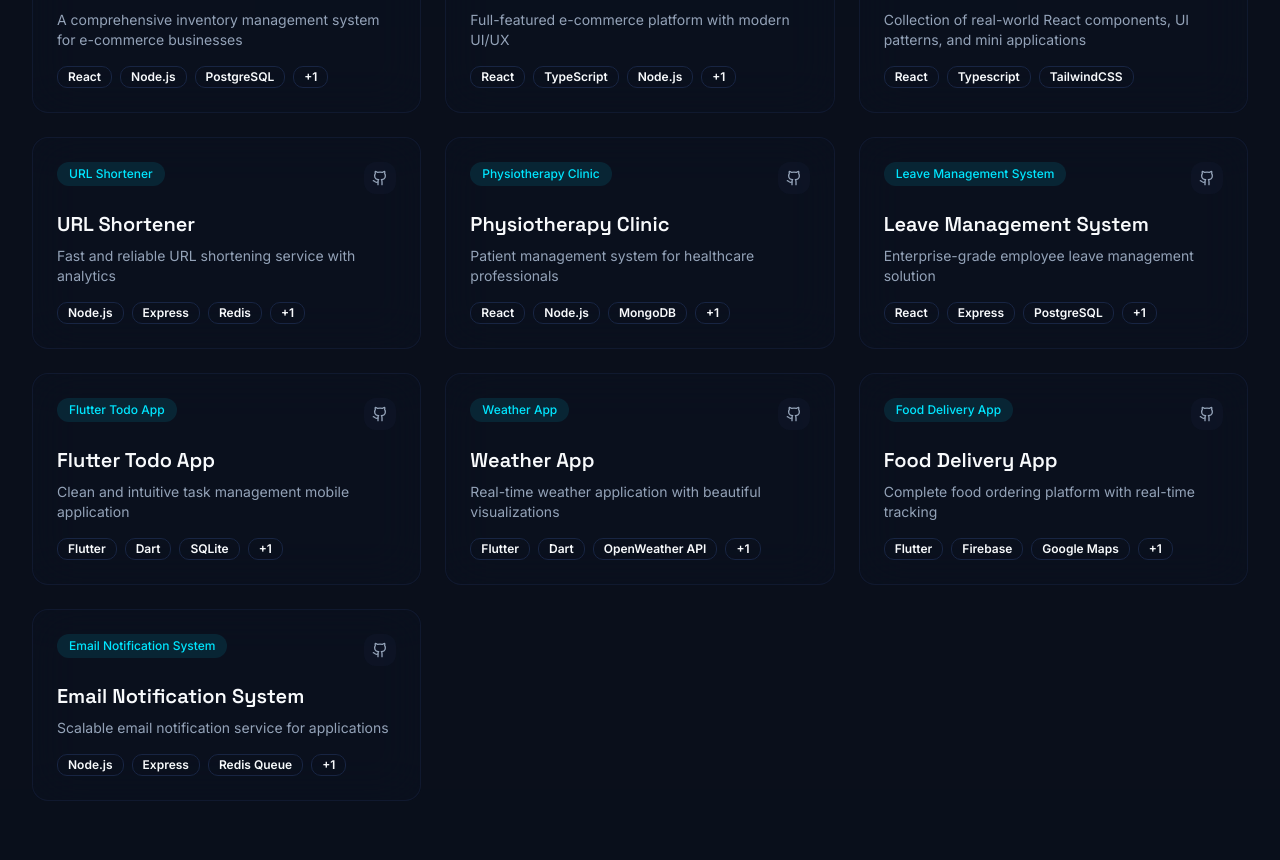
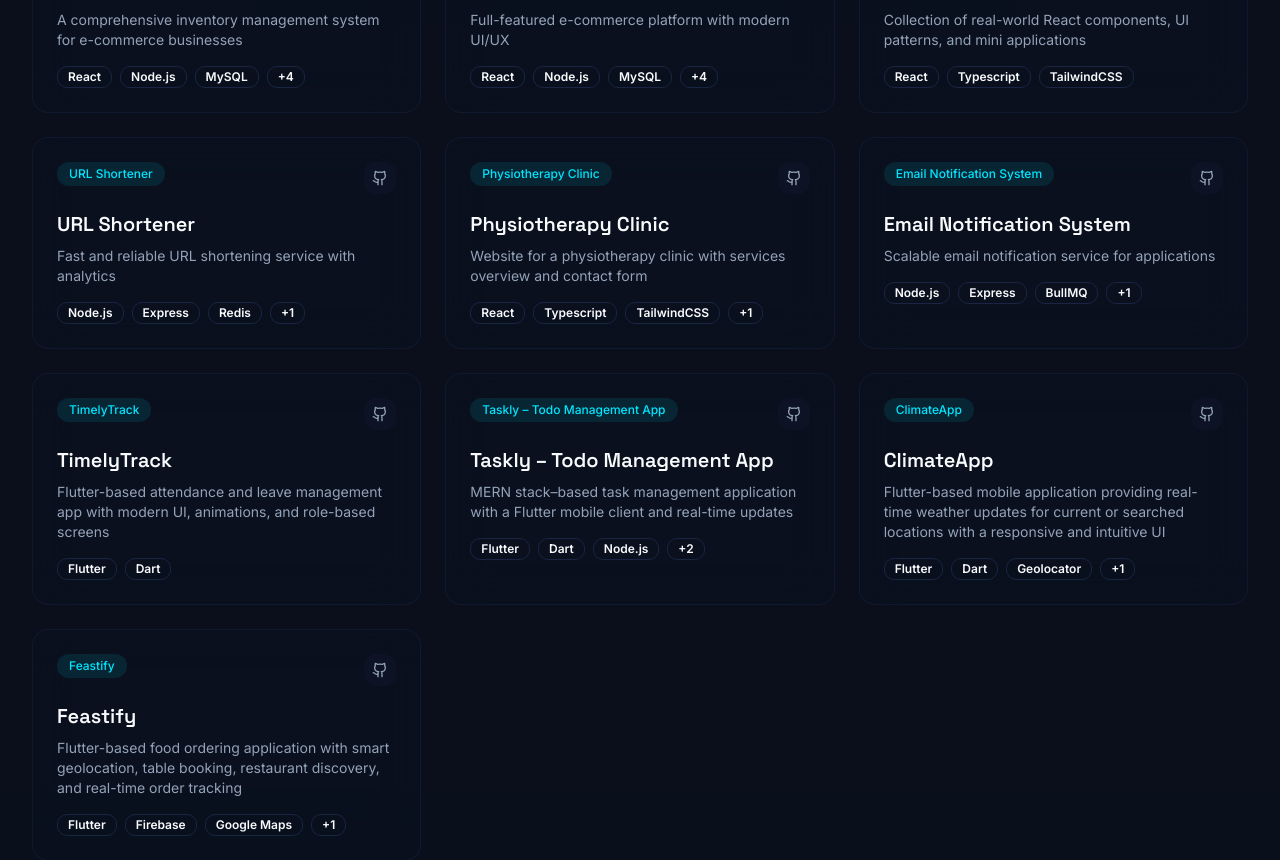
Before and after one commit to SanthoshKumar-PS/Portfolio, a React (Vite) app: page / in a window 1280 px wide. Shown: the part 2260-3120 px from the top of the page. Built offline with nearby package versions, Linux system fonts and the light colour scheme.

Commit message:
Updating projects info and link

```diff
--- a/src/pages/ProjectsSection.tsx
+++ b/src/pages/ProjectsSection.tsx
@@ -22,7 +22,7 @@
   features:string[];
   challenges:string;
   github:string;
-  live:string;
+  live:string|null;
   category:string;
 }
 const projects : ProjectType[] = [
@@ -31,23 +31,23 @@
     description: "A comprehensive inventory management system for e-commerce businesses",
     problem: "Small businesses struggled with tracking inventory across multiple channels",
     role: "Full Stack Developer",
-    tech: ["React", "Node.js", "PostgreSQL", "REST APIs"],
-    features: ["Real-time stock tracking", "Multi-warehouse support", "Analytics dashboard", "Automated alerts"],
-    challenges: "Implementing real-time sync across distributed systems",
-    github: "https://github.com/santhoshkumar/inventory-management-trendora",
-    live: "https://github.com/santhoshkumar/inventory-management-trendora",
-    category: "Web App",
+    tech: ["React", "Node.js", "MySQL", "Prisma ORM" ,"REST APIs", "TailwindCSS", "Typescript"],
+    features: ["Real-time order management","Order tracking","Analytics and reporting dashboard","Order status alerts and notifications","User authentication (Register & Login)","Real-time task synchronization","Token-based authentication (JWT)"],
+    challenges: "Improving consistency and performance in distributed architectures",
+    github: "https://github.com/SanthoshKumar-PS/Inventory-Management-Trendora",
+    live: null,
+    category: "E-commerce",
   },
   {
     title: "Trendora Shopping",
     description: "Full-featured e-commerce platform with modern UI/UX",
     problem: "Creating a seamless shopping experience for fashion retail",
-    role: "Frontend Lead",
-    tech: ["React", "TypeScript", "Node.js", "MySQL"],
-    features: ["Product catalog", "Cart management", "Payment integration", "Order tracking"],
+    role: "Full Stack Developer",
+    tech: ["React", "Node.js", "MySQL", "Prisma ORM" ,"REST APIs", "TailwindCSS", "Typescript"],
+    features: ["Product catalog", "Cart management", "Order tracking"],
     challenges: "Optimizing performance for large product catalogs",
-    github: "https://github.com/santhoshkumar/trendora-shopping",
-    live: "https://github.com/santhoshkumar/trendora-shopping",
+    github: "https://github.com/SanthoshKumar-PS/Trendora-Shopping",
+    live: null,
     category: "E-commerce",
   },
   {
@@ -77,96 +77,127 @@
     ],
     challenges: "Designing reusable components, managing state efficiently, and maintaining clean, scalable code across multiple UI patterns",
     github: "https://github.com/SanthoshKumar-PS/React-Realworld-Solutions",
-    live: "https://github.com/santhoshkumar/React-Realworld-Solutions",
-    category: "Frontend / UI Components",
+    live: null,
+    category: "React-Frontend",
   },
   {
     title: "URL Shortener",
     description: "Fast and reliable URL shortening service with analytics",
     problem: "Users needed custom short URLs with click tracking",
     role: "Backend Developer",
-    tech: ["Node.js", "Express", "Redis", "PostgreSQL"],
+    tech: ["Node.js", "Express", "Redis", "MySQL"],
     features: ["Custom aliases", "Click analytics", "QR codes", "API access"],
     challenges: "Handling high-throughput URL redirections efficiently",
-    github: "https://github.com/santhoshkumar/url-shortener",
-    live: "https://github.com/santhoshkumar/leave-management",
+    github: "https://github.com/SanthoshKumar-PS/url-shortener",
+    live: "https://url-shortener-psi-two.vercel.app",
     category: "Backend",
   },
   {
     title: "Physiotherapy Clinic",
-    description: "Patient management system for healthcare professionals",
-    problem: "Clinics needed digital solutions for appointment and patient management",
+    description: "Website for a physiotherapy clinic with services overview and contact form",
+    problem: "Clinics needed digital solutions for appointment and allow patients to easily get in touch",
     role: "Full Stack Developer",
-    tech: ["React", "Node.js", "MongoDB", "Express"],
-    features: ["Appointment booking", "Patient records", "Treatment plans", "Billing"],
-    challenges: "Ensuring HIPAA-compliant data handling",
-    github: "https://github.com/santhoshkumar/physiotherapy-clinic",
-    live: "https://github.com/santhoshkumar/leave-management",
+    tech: ["React", "Typescript", "TailwindCSS", "EmailJS"],
+    features: ["Appointment booking", "Services", "Contact Form", "Reviews"],
+    challenges: "Implementing reliable email delivery and maintaining a clean, accessible one-page user experience",
+    github: "https://github.com/SanthoshKumar-PS/Physiotherapy-Clinic",
+    live: "https://gayathri-physiotherapy-clinic.vercel.app",
     category: "Healthcare",
-  },
-  {
-    title: "Leave Management System",
-    description: "Enterprise-grade employee leave management solution",
-    problem: "Organizations needed efficient leave tracking and approval workflows",
-    role: "Full Stack Developer",
-    tech: ["React", "Express", "PostgreSQL", "JWT"],
-    features: ["Leave requests", "Approval workflows", "Calendar integration", "Reports"],
-    challenges: "Building complex approval hierarchies with role-based access",
-    github: "https://github.com/santhoshkumar/leave-management",
-    live: "https://github.com/santhoshkumar/leave-management",
-    category: "Enterprise",
-  },
-  {
-    title: "Flutter Todo App",
-    description: "Clean and intuitive task management mobile application",
-    problem: "Users needed a simple yet powerful todo app with offline support",
-    role: "Mobile Developer",
-    tech: ["Flutter", "Dart", "SQLite", "Provider"],
-    features: ["Task categories", "Due dates", "Offline mode", "Dark theme"],
-    challenges: "Implementing seamless offline-online sync",
-    github: "https://github.com/santhoshkumar/flutter-todo",
-    live: "https://github.com/santhoshkumar/leave-management",
-    category: "Mobile",
-  },
-  {
-    title: "Weather App",
-    description: "Real-time weather application with beautiful visualizations",
-    problem: "Displaying complex weather data in an intuitive interface",
-    role: "Mobile Developer",
-    tech: ["Flutter", "Dart", "OpenWeather API", "Bloc"],
-    features: ["Current weather", "7-day forecast", "Location-based", "Weather alerts"],
-    challenges: "Creating smooth animations for weather transitions",
-    github: "https://github.com/santhoshkumar/weather-app",
-    live: "https://github.com/santhoshkumar/leave-management",
-    category: "Mobile",
-  },
-  {
-    title: "Food Delivery App",
-    description: "Complete food ordering platform with real-time tracking",
-    problem: "Local restaurants needed a modern delivery solution",
-    role: "Mobile Developer",
-    tech: ["Flutter", "Firebase", "Google Maps", "Stripe"],
-    features: ["Restaurant listings", "Cart system", "Live tracking", "Payment processing"],
-    challenges: "Implementing real-time order tracking with maps integration",
-    github: "https://github.com/santhoshkumar/food-delivery",
-    live: "https://github.com/santhoshkumar/leave-management",
-    category: "Mobile",
   },
   {
     title: "Email Notification System",
     description: "Scalable email notification service for applications",
     problem: "Applications needed reliable, templated email delivery",
     role: "Backend Developer",
-    tech: ["Node.js", "Express", "Redis Queue", "SendGrid"],
+    tech: ["Node.js", "Express", "BullMQ", "EmailJS"],
     features: ["Template engine", "Queue management", "Delivery tracking", "Rate limiting"],
     challenges: "Building fault-tolerant queue processing with retry logic",
-    github: "https://github.com/santhoshkumar/email-notification",
-    live: "https://github.com/santhoshkumar/leave-management",
+    github: "https://github.com/SanthoshKumar-PS/Email-Notification-System",
+    live: null,
     category: "Backend",
   },
+  {
+    title: "TimelyTrack",
+    description: "Flutter-based attendance and leave management app with modern UI, animations, and role-based screens",
+    problem: "Organizations needed a simple, intuitive interface for tracking attendance and managing leave requests",
+    role: "Flutter Developer",
+    tech: ["Flutter", "Dart"],
+    features: [
+      "Authentication (Login, Register, Forgot Password, OTP verification)",
+      "Slide to check-in / check-out with animations",
+      "Leave application with calendar date picker",
+      "Leave filtering by status and leave type",
+      "Role-based UI for User and Admin",
+      "Admin leave approval and rejection",
+      "Daily attendance tracking",
+      "Interactive UI with smooth animations and transitions"
+    ],
+    challenges: "Designing smooth animations, managing UI state across multiple flows, and maintaining a clean, responsive layout without backend integration",
+    github: "https://github.com/SanthoshKumar-PS/Attendance-Tracking",
+    live: null,
+    category: "Flutter/Mobile",
+  },
+  {
+    title: "Taskly – Todo Management App",
+    description: "MERN stack–based task management application with a Flutter mobile client and real-time updates",
+    problem: "Users needed a secure, cross-platform solution to manage tasks with real-time synchronization across devices",
+    role: "Full Stack Developer",
+    tech: ["Flutter", "Dart", "Node.js", "Express", "MongoDB"],
+    features: [
+      "User authentication (Register & Login)",
+      "Create, update, and manage tasks",
+      "Real-time task synchronization",
+      "Token-based authentication (JWT)",
+      "Fast and responsive Flutter UI",
+      "Sidebar drawer for profile and logout",
+      "Clean and intuitive user experience"
+    ],
+    challenges: "Designing REST APIs, integrating Flutter with a MERN backend, handling authentication securely, and maintaining real-time UI updates",
+    github: "https://github.com/SanthoshKumar-PS/Todo-Flutter",
+    live: null,
+    category: "Flutter/Mobile",
+  },
+  {
+    title: "ClimateApp",
+    description: "Flutter-based mobile application providing real-time weather updates for current or searched locations with a responsive and intuitive UI",
+    problem: "Users needed a fast and user-friendly way to get accurate weather information for any location",
+    role: "Mobile Developer",
+    tech: ["Flutter", "Dart", "Geolocator", "OpenWeatherMap API"],
+    features: [
+      "Get current location using Geolocator",
+      "Search weather for any city worldwide",
+      "View temperature, weather condition, and icons",
+      "Refresh weather data on demand",
+      "Clean and responsive UI"
+    ],
+    challenges: "Integrating geolocation services with the weather API, handling asynchronous data fetching, and designing smooth UI updates",
+    github: "https://github.com/SanthoshKumar-PS/Climate-Live-Weather",
+    live: null,
+    category: "Flutter/Mobile",
+  },
+  {
+    title: "Feastify",
+    description: "Flutter-based food ordering application with smart geolocation, table booking, restaurant discovery, and real-time order tracking",
+    problem: "Local restaurants and users needed a modern, mobile-first platform to order food, book tables, and track deliveries",
+    role: "Mobile Developer",
+    tech: ["Flutter", "Firebase", "Google Maps", "Stripe"],
+    features: [
+      "Smart geolocation to show nearby restaurants",
+      "Table booking for preferred restaurants",
+      "Restaurant listings with menus, ratings, and preferences",
+      "Powerful filters (Veg/Non-Veg, Price, Top-rated)",
+      "Order history and user profile management",
+      "Live order tracking with maps integration",
+      "Intuitive and animated Flutter UI"
+    ],
+    challenges: "Implementing real-time order tracking, integrating maps, managing secure payments, and building a smooth, interactive UI",
+    github: "https://github.com/SanthoshKumar-PS/Flutter-Feastify",
+    live: null,
+    category: "Flutter/Mobile",
+  }
 ];
 
-const categories = ["All", "Web App", "Mobile", "Backend", "E-commerce", "Enterprise", "Healthcare"];
+const categories = ["All", "E-commerce", "React-Frontend", "Backend", "Flutter/Mobile", "Healthcare"];
 
 const ProjectsSection = () => {
   const [selectedCategory, setSelectedCategory] = useState('All');
@@ -324,6 +355,7 @@
                       View on Github
                     </Button>
                   </a>
+                  {selectedProject.live && (
                     <a
                       href={selectedProject.live}
                       target="_blank"
@@ -335,6 +367,8 @@
                         View Live
                       </Button>
                     </a>
+                  )}
+
 
                 </div>
 
```
Lines whose indentation alone changed are shown as unchanged.
